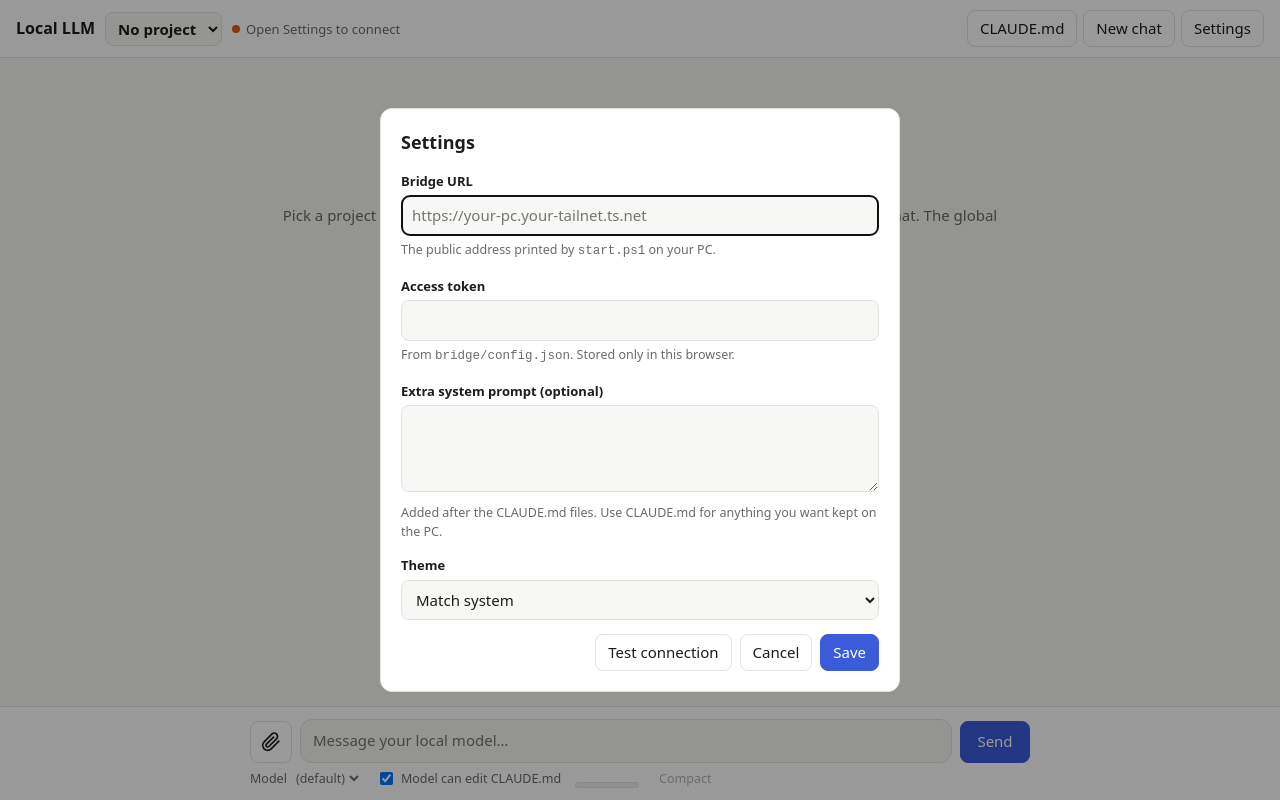
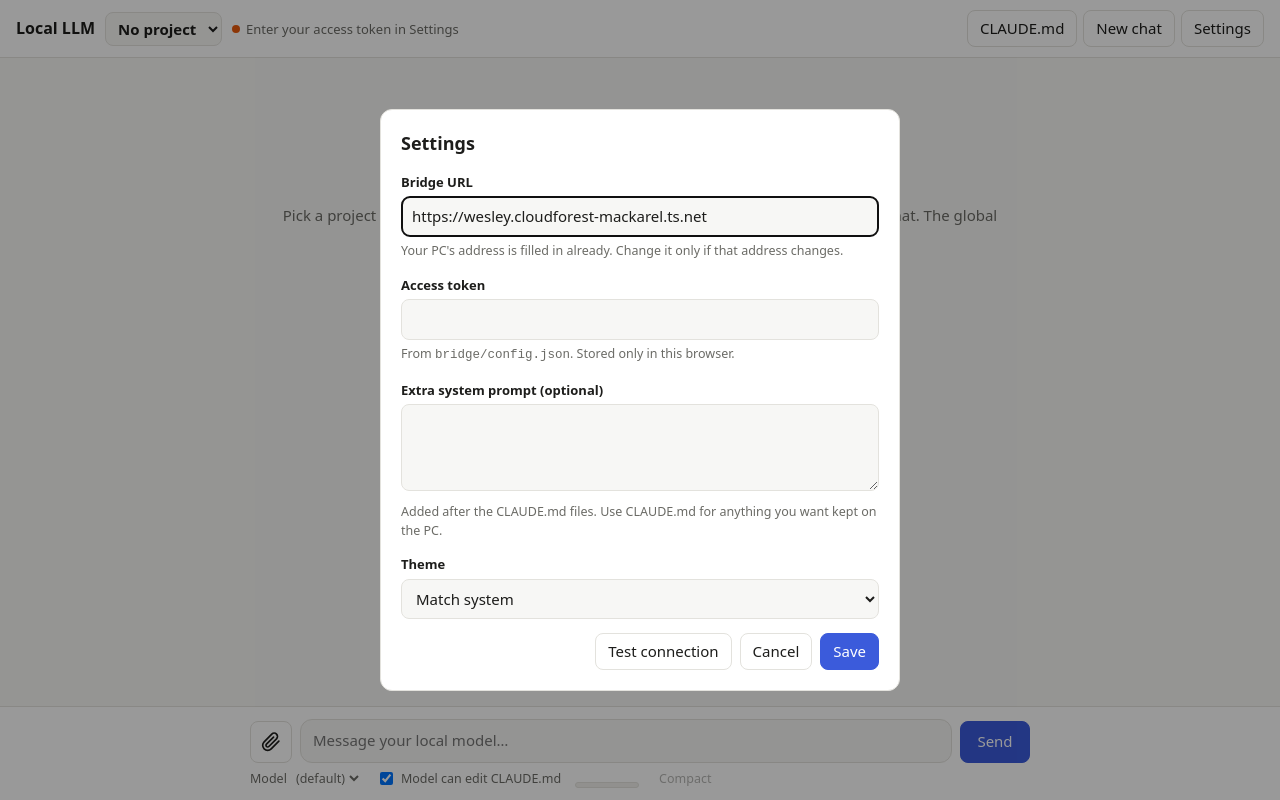
Before and after one commit to wesleyhuhuhu/Notepad, a plain HTML site: page docs/index.html in a window 1280 px wide. Drawn offline with nearby package versions, Linux system fonts and the light colour scheme.

Commit message:
Prefill the bridge address on the website
The Settings dialog now starts with the PC's bridge address
(https://wesley.cloudforest-mackarel.ts.net), so a new device only needs
the access token. Browsers that saved the old address from before the
tailnet was renamed (wesley.tail67fd7a.ts.net) switch to the new one.

Co-Authored-By: Claude Opus 5.5 <noreply@anthropic.com>

```diff
--- a/docs/index.html
+++ b/docs/index.html
@@ -295,7 +295,7 @@ dialog h2 { margin: 0 0 14px; font-size: 18px; }
     <div class="field">
       <label for="sUrl">Bridge URL</label>
       <input type="url" id="sUrl" placeholder="https://your-pc.your-tailnet.ts.net" autocomplete="off">
-      <div class="hint">The public address printed by <code>start.ps1</code> on your PC.</div>
+      <div class="hint">Your PC's address is filled in already. Change it only if that address changes.</div>
     </div>
     <div class="field">
       <label for="sToken">Access token</label>
@@ -329,6 +329,10 @@ dialog h2 { margin: 0 0 14px; font-size: 18px; }
     set(k, v) { try { localStorage.setItem('llm.' + k, JSON.stringify(v)); } catch {} },
   };
   const NEW_PROJECT = '__new__';
+  // Your PC's bridge (Tailscale Funnel). Used whenever this browser hasn't saved a different one.
+  const DEFAULT_BRIDGE = 'https://wesley.cloudforest-mackarel.ts.net';
+  // Addresses that no longer work (the tailnet was renamed) are replaced with the default.
+  const OLD_BRIDGES = ['https://wesley.tail67fd7a.ts.net'];
 
   // One-click setup: index.html#bridge=<url>&token=<token>
   function consumeHash() {
@@ -343,7 +347,10 @@ dialog h2 { margin: 0 0 14px; font-size: 18px; }
   consumeHash();
 
   let settings = {
-    bridgeUrl: store.get('bridgeUrl', ''),
+    bridgeUrl: (() => {
+      const saved = String(store.get('bridgeUrl', '') || '').replace(/\/+$/, '');
+      return !saved || OLD_BRIDGES.includes(saved) ? DEFAULT_BRIDGE : saved;
+    })(),
     token: store.get('token', ''),
     system: store.get('system', ''),
     theme: store.get('theme', ''),
@@ -391,7 +398,7 @@ dialog h2 { margin: 0 0 14px; font-size: 18px; }
   }
 
   async function refreshStatus() {
-    if (!settings.bridgeUrl || !settings.token) { setStatus('warn', 'Open Settings to connect'); return null; }
+    if (!settings.bridgeUrl || !settings.token) { setStatus('warn', 'Enter your access token in Settings'); return null; }
     try {
       const r = await api('/api/status');
       if (r.status === 401) { setStatus('bad', 'Wrong access token'); return null; }
@@ -1216,7 +1223,7 @@ dialog h2 { margin: 0 0 14px; font-size: 18px; }
 
   // ---------------------------------------------------------- settings --
   function openSettings() {
-    $('sUrl').value = settings.bridgeUrl;
+    $('sUrl').value = settings.bridgeUrl || DEFAULT_BRIDGE;
     $('sToken').value = settings.token;
     $('sSystem').value = settings.system;
     $('sTheme').value = settings.theme;
```
